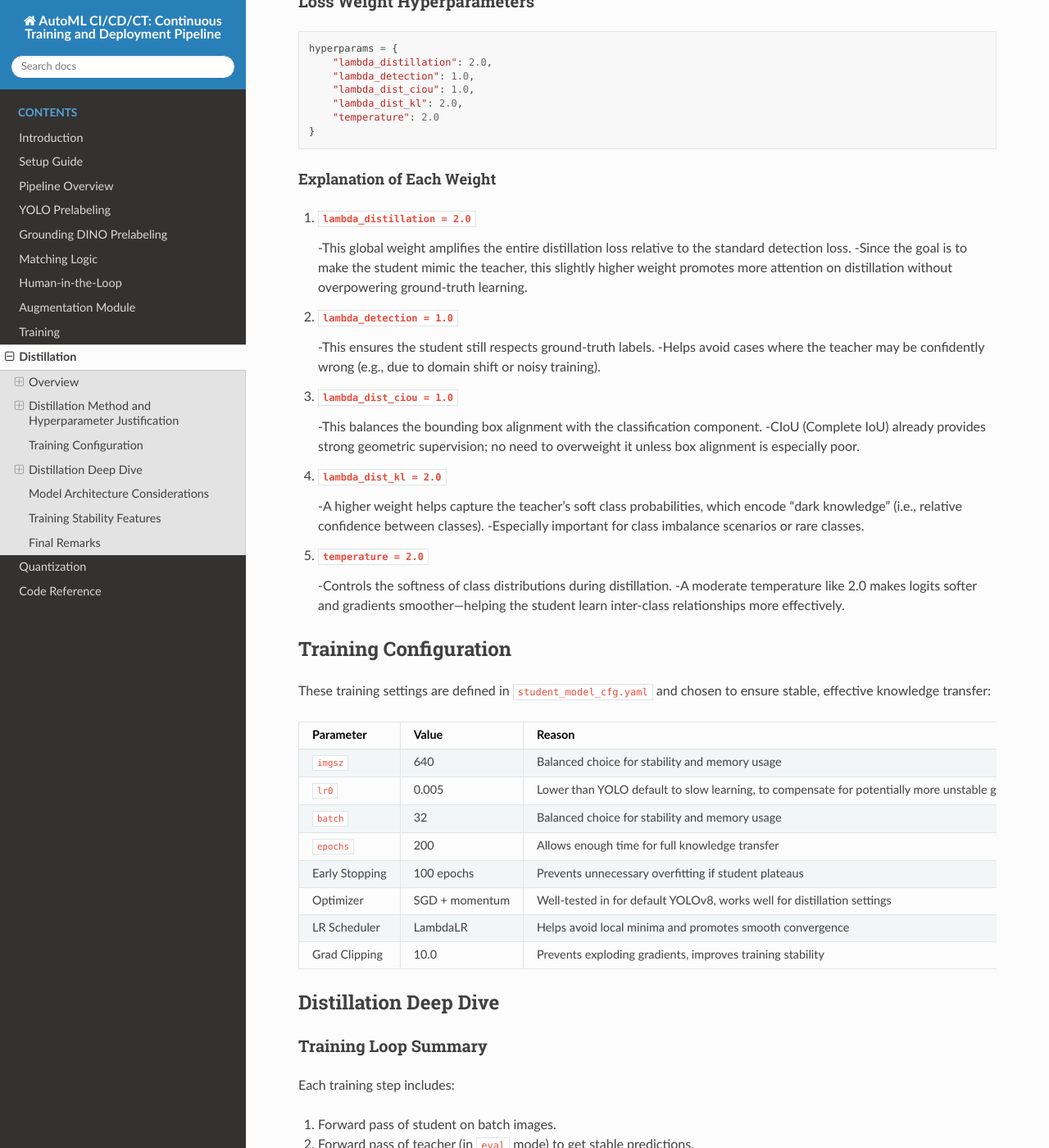
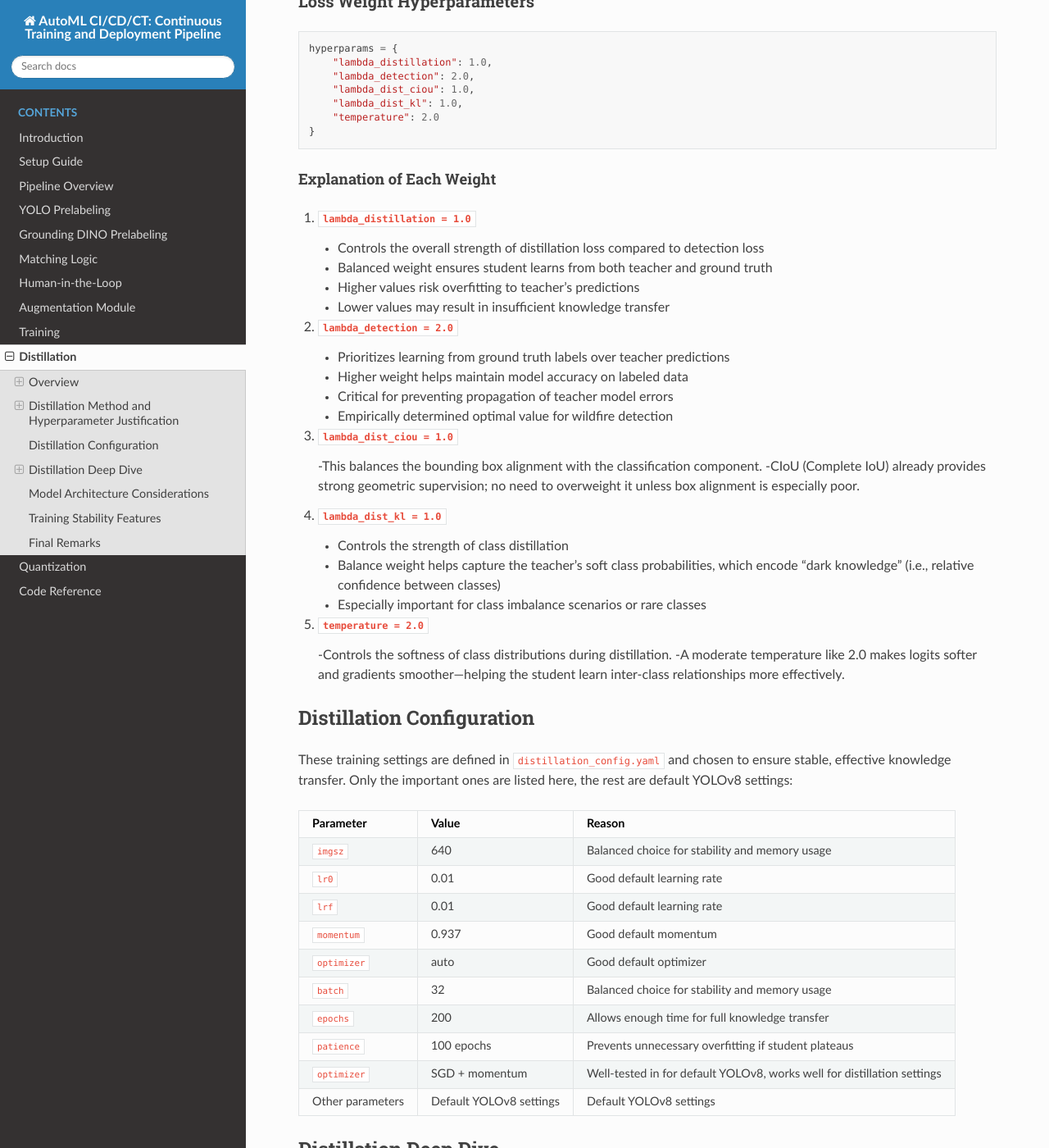
Before and after one commit to Capstone-AutoML/AutoML_Capstone, a Sphinx documentation site: the page built from documentation/source/distillation.md, in a window 1280 px wide and 1400 px high, scrolled down 2199 px. Shown: the whole window at 82% size. Built offline with Sphinx 7.4.7 and the Read the Docs theme 3.1.0, drawn with Linux system fonts in a browser that asks for light colours.

Commit message:
distillation documentation update

````diff
--- a/documentation/source/distillation.md
+++ b/documentation/source/distillation.md
@@ -81,55 +81,62 @@ This method distills the final outputs of the teacher model—bounding boxes and
 
 ```python
 hyperparams = {
-    "lambda_distillation": 2.0,
-    "lambda_detection": 1.0,
+    "lambda_distillation": 1.0,
+    "lambda_detection": 2.0,
     "lambda_dist_ciou": 1.0,
-    "lambda_dist_kl": 2.0,
+    "lambda_dist_kl": 1.0,
     "temperature": 2.0
 }
 ```
 
 #### Explanation of Each Weight
 
-1. **`lambda_distillation = 2.0`**
+1. **`lambda_distillation = 1.0`**
 
-   -This global weight amplifies the entire distillation loss relative to the standard detection loss.
-   -Since the goal is to make the student mimic the teacher, this slightly higher weight promotes more attention on distillation without overpowering ground-truth learning.
+   - Controls the overall strength of distillation loss compared to detection loss
+   - Balanced weight ensures student learns from both teacher and ground truth
+   - Higher values risk overfitting to teacher's predictions
+   - Lower values may result in insufficient knowledge transfer
 
-2. **`lambda_detection = 1.0`**
+2. **`lambda_detection = 2.0`**
 
-   -This ensures the student still respects ground-truth labels.
-   -Helps avoid cases where the teacher may be confidently wrong (e.g., due to domain shift or noisy training).
+   - Prioritizes learning from ground truth labels over teacher predictions
+   - Higher weight helps maintain model accuracy on labeled data
+   - Critical for preventing propagation of teacher model errors
+   - Empirically determined optimal value for wildfire detection
 
 3. **`lambda_dist_ciou = 1.0`**
 
    -This balances the bounding box alignment with the classification component.
    -CIoU (Complete IoU) already provides strong geometric supervision; no need to overweight it unless box alignment is especially poor.
 
-4. **`lambda_dist_kl = 2.0`**
+4. **`lambda_dist_kl = 1.0`**
 
-   -A higher weight helps capture the teacher's soft class probabilities, which encode "dark knowledge" (i.e., relative confidence between classes).
-   -Especially important for class imbalance scenarios or rare classes.
+   - Controls the strength of class distillation
+   - Balance weight helps capture the teacher's soft class probabilities, which encode "dark knowledge" (i.e., relative confidence between classes)
+   - Especially important for class imbalance scenarios or rare classes
 
 5. **`temperature = 2.0`**
 
    -Controls the softness of class distributions during distillation.
    -A moderate temperature like 2.0 makes logits softer and gradients smoother—helping the student learn inter-class relationships more effectively.
 
-## Training Configuration
+## Distillation Configuration
 
-These training settings are defined in `student_model_cfg.yaml` and chosen to ensure stable, effective knowledge transfer:
+These training settings are defined in `distillation_config.yaml` and chosen to ensure stable, effective knowledge transfer. Only the important ones are listed here, the rest are default YOLOv8 settings:
 
 | Parameter      | Value          | Reason                                                                        |
 | -- | -- | -- |
 | `imgsz`        | 640            | Balanced choice for stability and memory usage                                |
-| `lr0`          | 0.005          | Lower than YOLO default to slow learning, to compensate for potentially more unstable gradient in distillation |
+| `lr0`          | 0.01          | Good default learning rate |
+| `lrf`          | 0.01          | Good default learning rate |
+| `momentum`     | 0.937          | Good default momentum |
+| `optimizer`    | auto | Good default optimizer |
 | `batch`        | 32             | Balanced choice for stability and memory usage                                |
 | `epochs`       | 200            | Allows enough time for full knowledge transfer                                |
-| Early Stopping | 100 epochs     | Prevents unnecessary overfitting if student plateaus                          |
-| Optimizer      | SGD + momentum | Well-tested in for default YOLOv8, works well for distillation settings                               |
-| LR Scheduler   | LambdaLR   | Helps avoid local minima and promotes smooth convergence                      |
-| Grad Clipping  | 10.0           | Prevents exploding gradients, improves training stability                     |
+| `patience`     | 100 epochs     | Prevents unnecessary overfitting if student plateaus                          |
+| `optimizer`    | SGD + momentum | Well-tested in for default YOLOv8, works well for distillation settings                               |
+| Other parameters | Default YOLOv8 settings | Default YOLOv8 settings |
 
 ## Distillation Deep Dive
 
````
Also changed, not shown: 1 other file.
